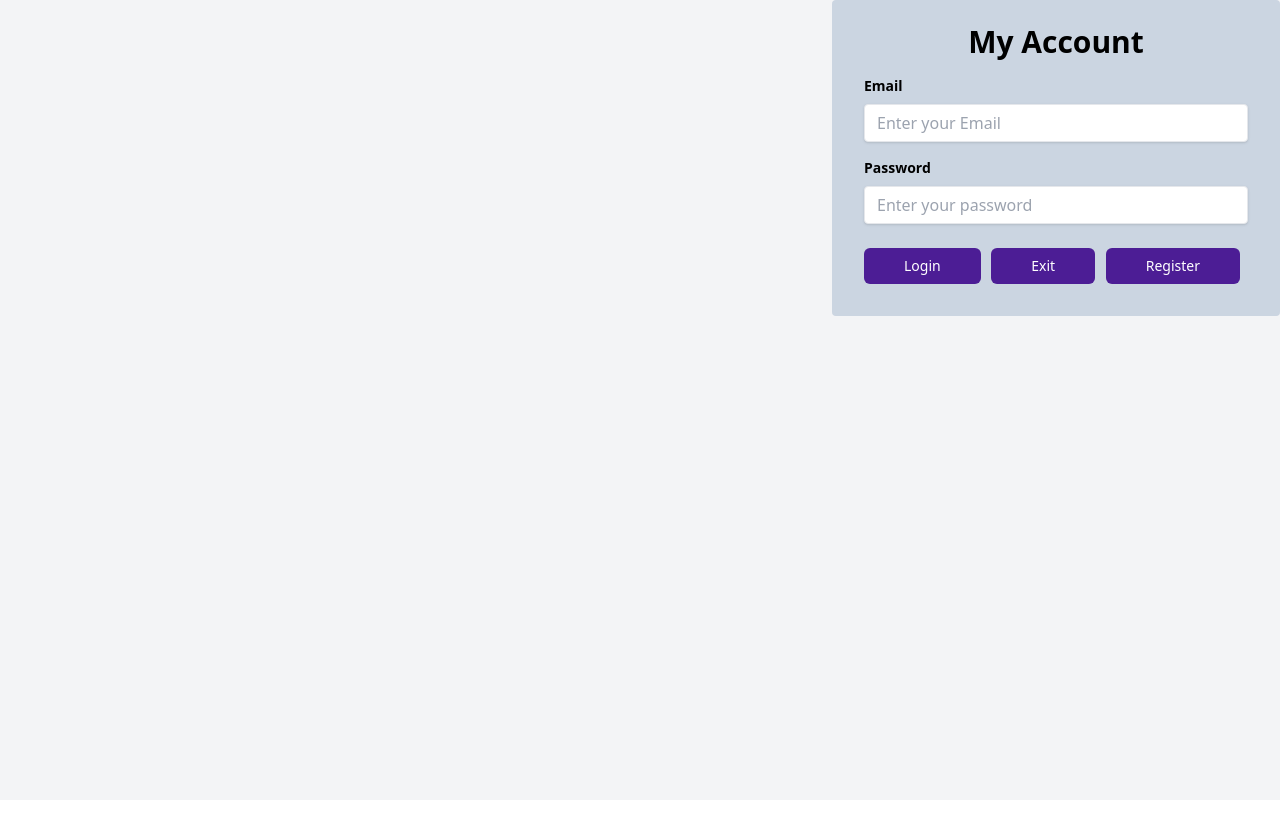
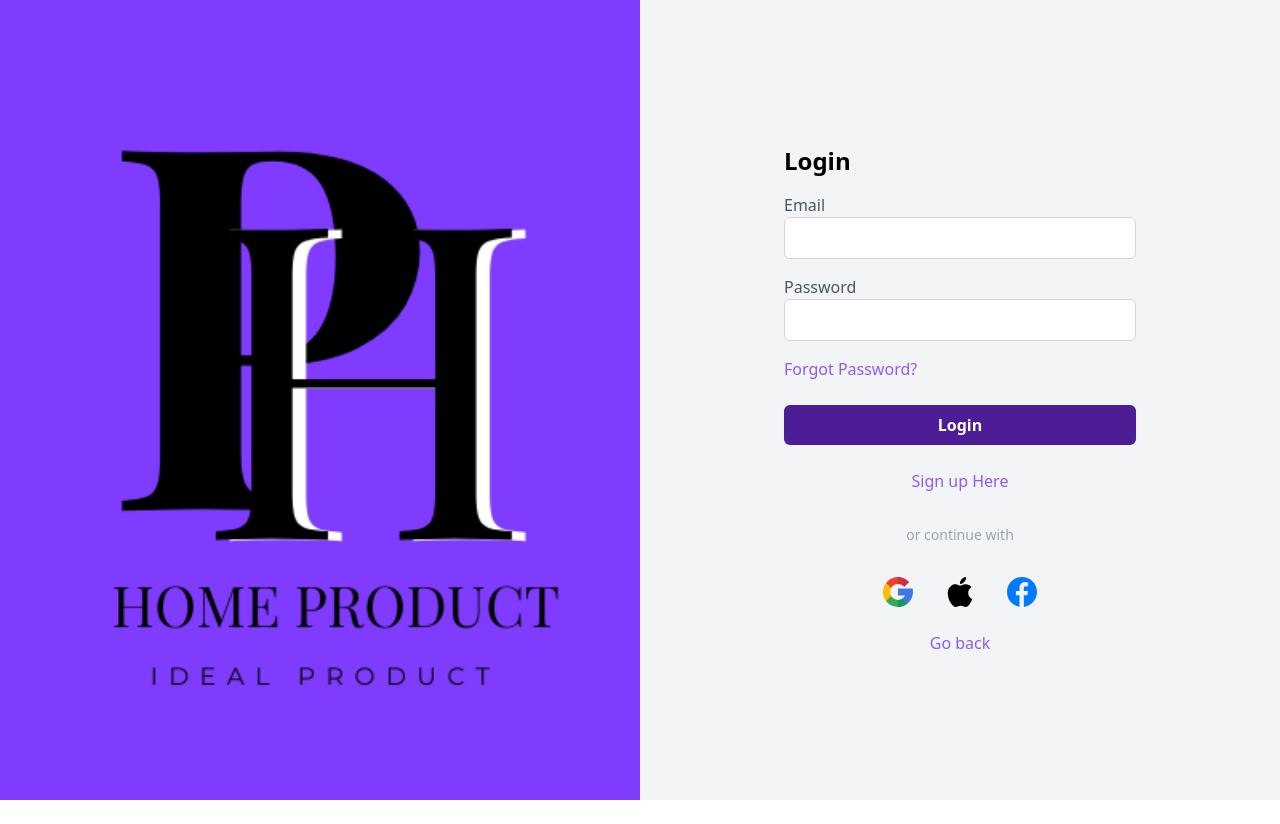
Before and after one commit to natalymejia15/TerreneitorElectiva, a React (Vite) app: page /login in a window 1280 px wide. After the commit the page ends 800 px from the top, so only its background shows below. Built offline with nearby package versions, Linux system fonts and the light colour scheme.

Commit message:
CH Login styles are changed

```diff
--- a/jsconfig.json
+++ b/jsconfig.json
@@ -25,7 +25,6 @@
             ],
             "~firebase/*": [
                 "src/firebase/*"
-
             ],
             "~hooks/*": [
                 "src/hooks/*"
--- a/src/auth/pages/LoginPage.jsx
+++ b/src/auth/pages/LoginPage.jsx
@@ -1,6 +1,7 @@
-import React, { useState } from "react";
+import { useState } from "react";
 import { useContext } from "react";
-import { NavLink, useNavigate } from "react-router-dom";
+import { useNavigate } from "react-router-dom";
+import logo from "../../image/logo.png";
 
 import { AuthContext } from "../context";
 import { useForm } from "../../hooks";
@@ -26,80 +27,154 @@ export const LoginPage = () => {
     }
   };
 
-
   return (
     <>
-    <div className="flex justify-end items-start h-screen bg-gray-100 p-0">
-        <div className="max-w-md w-full">
-          <div className="bg-slate-300 rounded px-8 pt-6 pb-8 mb-4">
-            <h1 className="text-3xl mb-4 font-semibold text-center">My Account</h1>
-            <form>
+      <div className="bg-gray-100 flex justify-center items-center h-screen">
+        <div className="w-1/2 h-screen hidden lg:block">
+          <img
+            src={logo}
+            alt="Placeholder Image"
+            className="object-cover w-full h-full"
+          />
+        </div>
+        <div className="lg:p-36 md:p-52 sm:p-20 p-8 w-full lg:w-1/2">
+          <h1 className="text-2xl font-semibold mb-4">Login</h1>
           <div className="mb-4">
-                <label htmlFor="email" className="block text-black text-sm font-bold mb-2">
+            <label htmlFor="email" className="block text-gray-600">
               Email
             </label>
             <input
               type="email"
-                  className="shadow appearance-none border rounded w-full py-2 px-3 text-black leading-tight focus:outline-none focus:shadow-outline"
+              className="w-full border border-gray-300 rounded-md py-2 px-3 focus:outline-none focus:border-blue-500"
               id="email"
               name="email"
               value={email}
               onChange={onInputChange}
-                  placeholder="Enter your Email"
               required
             />
           </div>
-              <div className="mb-6">
-                <label htmlFor="password" className="block text-black text-sm font-bold mb-2">
+          <div className="mb-4">
+            <label htmlFor="password" className="block text-gray-600">
               Password
             </label>
             <input
               type="password"
-                  className="shadow appearance-none border rounded w-full py-2 px-3 text-black leading-tight focus:outline-none focus:shadow-outline"
+              className="w-full border border-gray-300 rounded-md py-2 px-3 focus:outline-none focus:border-blue-500"
               id="password"
               name="password"
               value={password}
               onChange={onInputChange}
-                  placeholder="Enter your password"
             />
           </div>
-              <div className="flex justify-between">
+          <div className="mb-6 text-violet-500">
+            <a href="#" className="hover:underline">
+              Forgot Password?
+            </a>
+          </div>
           <button
             type="button"
             onClick={onLogin}
-                  className="mr-2 bg-violet-900 hover:bg-gray-500 text-white rounded-md p-10 py-2 text-sm font-medium"
+            className="bg-violet-900 hover:bg-violet-700 text-white font-semibold rounded-md py-2 px-4 w-full"
           >
             Login
           </button>
-
-                <NavLink
-                  to="/"
-                  className="mr-2 bg-violet-900 hover:bg-gray-500 text-white rounded-md p-10 py-2 text-sm font-medium"
+          <div className="mt-6 text-violet-500 text-center">
+            <a href="/Register" className="hover:underline">
+              Sign up Here
+            </a>
+          </div>
+          <p className="my-8 text-sm text-gray-400 text-center">
+            or continue with
+          </p>
+          <div className="space-x-8 flex justify-center">
+            <button type="button" className="border-none outline-none">
+              <svg
+                xmlns="http://www.w3.org/2000/svg"
+                width="30px"
+                className="inline"
+                viewBox="0 0 512 512"
               >
-                  Exit
-                </NavLink>
-                <NavLink
-                  to="/Register"
-                  className="mr-2 bg-violet-900 hover:bg-gray-500 text-white rounded-md p-10 py-2 text-sm font-medium"
+                <path
+                  fill="#fbbd00"
+                  d="M120 256c0-25.367 6.989-49.13 19.131-69.477v-86.308H52.823C18.568 144.703 0 198.922 0 256s18.568 111.297 52.823 155.785h86.308v-86.308C126.989 305.13 120 281.367 120 256z"
+                  data-original="#fbbd00"
+                />
+                <path
+                  fill="#0f9d58"
+                  d="m256 392-60 60 60 60c57.079 0 111.297-18.568 155.785-52.823v-86.216h-86.216C305.044 385.147 281.181 392 256 392z"
+                  data-original="#0f9d58"
+                />
+                <path
+                  fill="#31aa52"
+                  d="m139.131 325.477-86.308 86.308a260.085 260.085 0 0 0 22.158 25.235C123.333 485.371 187.62 512 256 512V392c-49.624 0-93.117-26.72-116.869-66.523z"
+                  data-original="#31aa52"
+                />
+                <path
+                  fill="#3c79e6"
+                  d="M512 256a258.24 258.24 0 0 0-4.192-46.377l-2.251-12.299H256v120h121.452a135.385 135.385 0 0 1-51.884 55.638l86.216 86.216a260.085 260.085 0 0 0 25.235-22.158C485.371 388.667 512 324.38 512 256z"
+                  data-original="#3c79e6"
+                />
+                <path
+                  fill="#cf2d48"
+                  d="m352.167 159.833 10.606 10.606 84.853-84.852-10.606-10.606C388.668 26.629 324.381 0 256 0l-60 60 60 60c36.326 0 70.479 14.146 96.167 39.833z"
+                  data-original="#cf2d48"
+                />
+                <path
+                  fill="#eb4132"
+                  d="M256 120V0C187.62 0 123.333 26.629 74.98 74.98a259.849 259.849 0 0 0-22.158 25.235l86.308 86.308C162.883 146.72 206.376 120 256 120z"
+                  data-original="#eb4132"
+                />
+              </svg>
+            </button>
+            <button type="button" className="border-none outline-none">
+              <svg
+                xmlns="http://www.w3.org/2000/svg"
+                width="30px"
+                fill="#000"
+                viewBox="0 0 22.773 22.773"
               >
-                  Register
-                </NavLink>
+                <path
+                  d="M15.769 0h.162c.13 1.606-.483 2.806-1.228 3.675-.731.863-1.732 1.7-3.351 1.573-.108-1.583.506-2.694 1.25-3.561C13.292.879 14.557.16 15.769 0zm4.901 16.716v.045c-.455 1.378-1.104 2.559-1.896 3.655-.723.995-1.609 2.334-3.191 2.334-1.367 0-2.275-.879-3.676-.903-1.482-.024-2.297.735-3.652.926h-.462c-.995-.144-1.798-.932-2.383-1.642-1.725-2.098-3.058-4.808-3.306-8.276v-1.019c.105-2.482 1.311-4.5 2.914-5.478.846-.52 2.009-.963 3.304-.765.555.086 1.122.276 1.619.464.471.181 1.06.502 1.618.485.378-.011.754-.208 1.135-.347 1.116-.403 2.21-.865 3.652-.648 1.733.262 2.963 1.032 3.723 2.22-1.466.933-2.625 2.339-2.427 4.74.176 2.181 1.444 3.457 3.028 4.209z"
+                  data-original="#000000"
+                ></path>
+              </svg>
+            </button>
+            <button type="button" className="border-none outline-none">
+              <svg
+                xmlns="http://www.w3.org/2000/svg"
+                width="30px"
+                fill="#007bff"
+                viewBox="0 0 167.657 167.657"
+              >
+                <path
+                  d="M83.829.349C37.532.349 0 37.881 0 84.178c0 41.523 30.222 75.911 69.848 82.57v-65.081H49.626v-23.42h20.222V60.978c0-20.037 12.238-30.956 30.115-30.956 8.562 0 15.92.638 18.056.919v20.944l-12.399.006c-9.72 0-11.594 4.618-11.594 11.397v14.947h23.193l-3.025 23.42H94.026v65.653c41.476-5.048 73.631-40.312 73.631-83.154 0-46.273-37.532-83.805-83.828-83.805z"
+                  data-original="#010002"
+                ></path>
+              </svg>
+            </button>
           </div>
-            </form>
+          <div className="mt-6 text-violet-500 text-center">
+            <a href="/" className="hover:underline">
+              Go back
+            </a>
           </div>
-        </div>
-      </div>
-      <br />
           {showModal && (
-            <div className="fixed top-0 left-0 w-full h-full flex justify-end items-center">
+            <div className="fixed top-0 left-0 w-full h-full flex justify-center items-center bg-gray-800 bg-opacity-50">
               <div className="bg-white p-8 rounded shadow-lg">
-                <p className="text-blakc-700">Incorrect credentials. Please try again</p>
-                <button onClick={() => setShowModal(false)} className="mt-4 bg-violet-900 hover:bg-gray-500 text-white rounded-md py-2 px-4 text-sm font-medium">
+                <p className="text-black-700">
+                  Incorrect credentials. Please try again
+                </p>
+                <button
+                  onClick={() => setShowModal(false)}
+                  className="mt-4 bg-violet-900 hover:bg-gray-500 text-white rounded-md py-2 px-4 text-sm font-medium"
+                >
                   Close
                 </button>
               </div>
             </div>
           )}
+        </div>
+      </div>
     </>
   );
 };
```
Lines whose indentation alone changed are shown as unchanged.
